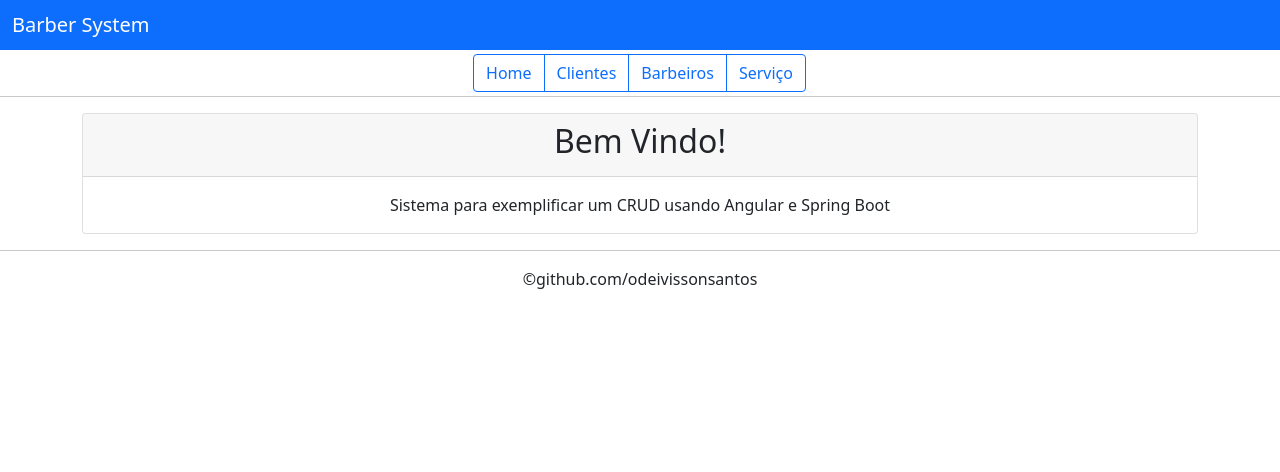
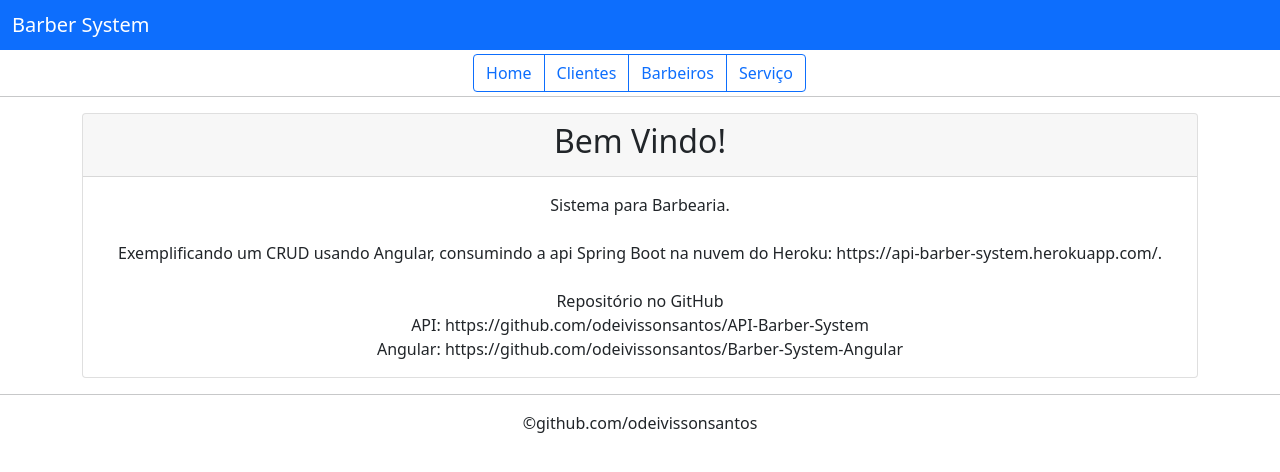
Before and after one commit to odeivissonsantos/Barber-System-Angular, an Angular app: page / in a window 1280 px wide. Shown: the top 472 px of the page. Built offline with nearby package versions, Linux system fonts and the light colour scheme.

Commit message:
alteracao do home

```diff
--- a/src/app/views/home/home.component.html
+++ b/src/app/views/home/home.component.html
@@ -7,7 +7,17 @@
     </div>
       <div class="card-body">
 
-        <p class="card-text">Sistema para exemplificar um CRUD usando Angular e Spring Boot</p>
+        <p class="card-text">Sistema para Barbearia.
+          <br>
+          <br>
+          Exemplificando um CRUD usando Angular, consumindo a api Spring Boot na nuvem do Heroku:
+          https://api-barber-system.herokuapp.com/.
+          <br>
+          <br>
+        Repositório no GitHub <br>
+        API: https://github.com/odeivissonsantos/API-Barber-System<br>
+        Angular: https://github.com/odeivissonsantos/Barber-System-Angular
+        </p>
 
       </div>
 </div>
```
